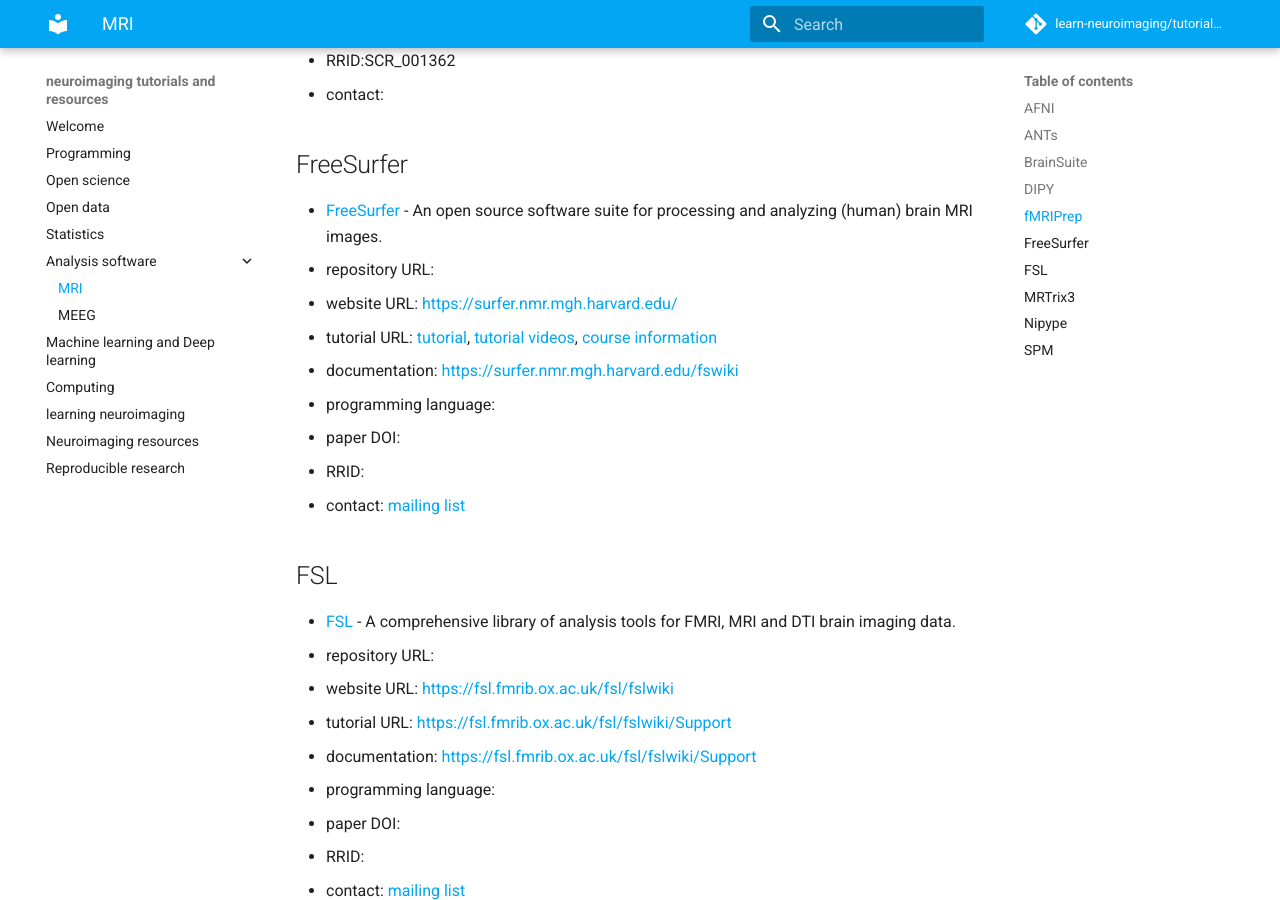
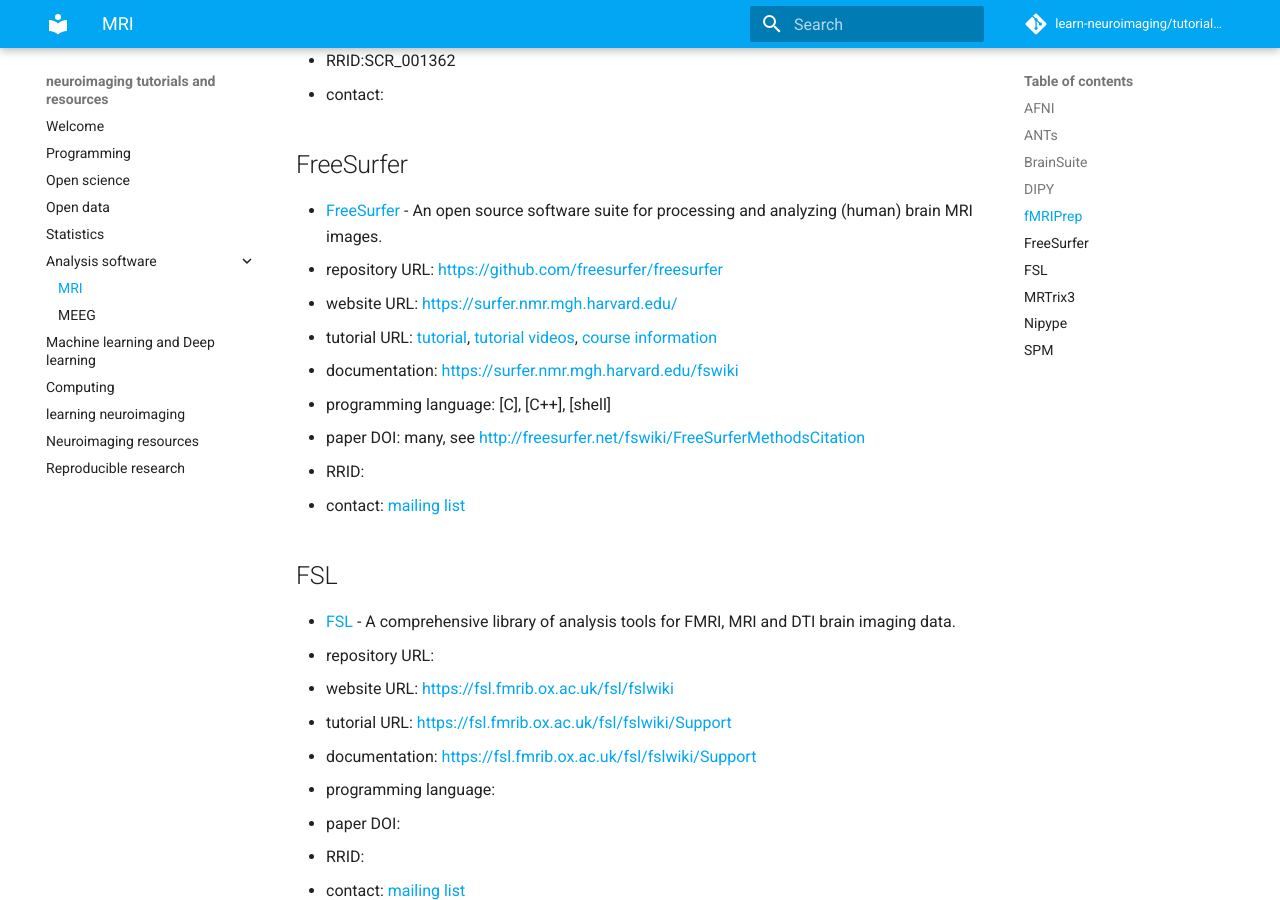
Before and after one commit to learn-neuroimaging/hitchhackers_guide_brain, an MkDocs documentation site: the page built from docs/analysis_software_MRI.md, in a window 1280 px wide and 900 px high, scrolled down 2087 px. Built offline with MkDocs 1.6.1 and Material for MkDocs 9.7.7, drawn with Linux system fonts in a browser that asks for light colours; comment, search, counter and statistics services are not loaded.

Commit message:
add repo URL, programming languages and citation info

```diff
--- a/docs/analysis_software_MRI.md
+++ b/docs/analysis_software_MRI.md
@@ -67,12 +67,12 @@
 ## FreeSurfer
 
 - [FreeSurfer](https://surfer.nmr.mgh.harvard.edu/) - An open source software suite for processing and analyzing (human) brain MRI images.
-- repository URL:
+- repository URL: [https://github.com/freesurfer/freesurfer](https://github.com/freesurfer/freesurfer)
 - website URL: [https://surfer.nmr.mgh.harvard.edu/](https://surfer.nmr.mgh.harvard.edu/)
 - tutorial URL: [tutorial](https://surfer.nmr.mgh.harvard.edu/fswiki/Tutorials), [tutorial videos](https://surfer.nmr.mgh.harvard.edu/fswiki/CourseDescription), [course information](https://www.youtube.com/channel/UCruQerP8aa-gYttXkAcyveA)
 - documentation: [https://surfer.nmr.mgh.harvard.edu/fswiki](https://surfer.nmr.mgh.harvard.edu/fswiki)
-- programming language:
-- paper DOI:
+- programming language: [C], [C++], [shell]
+- paper DOI: many, see [http://freesurfer.net/fswiki/FreeSurferMethodsCitation](http://freesurfer.net/fswiki/FreeSurferMethodsCitation)
 - RRID:
 - contact: [mailing list](https://surfer.nmr.mgh.harvard.edu/fswiki/FreeSurferSupport)
 
```
